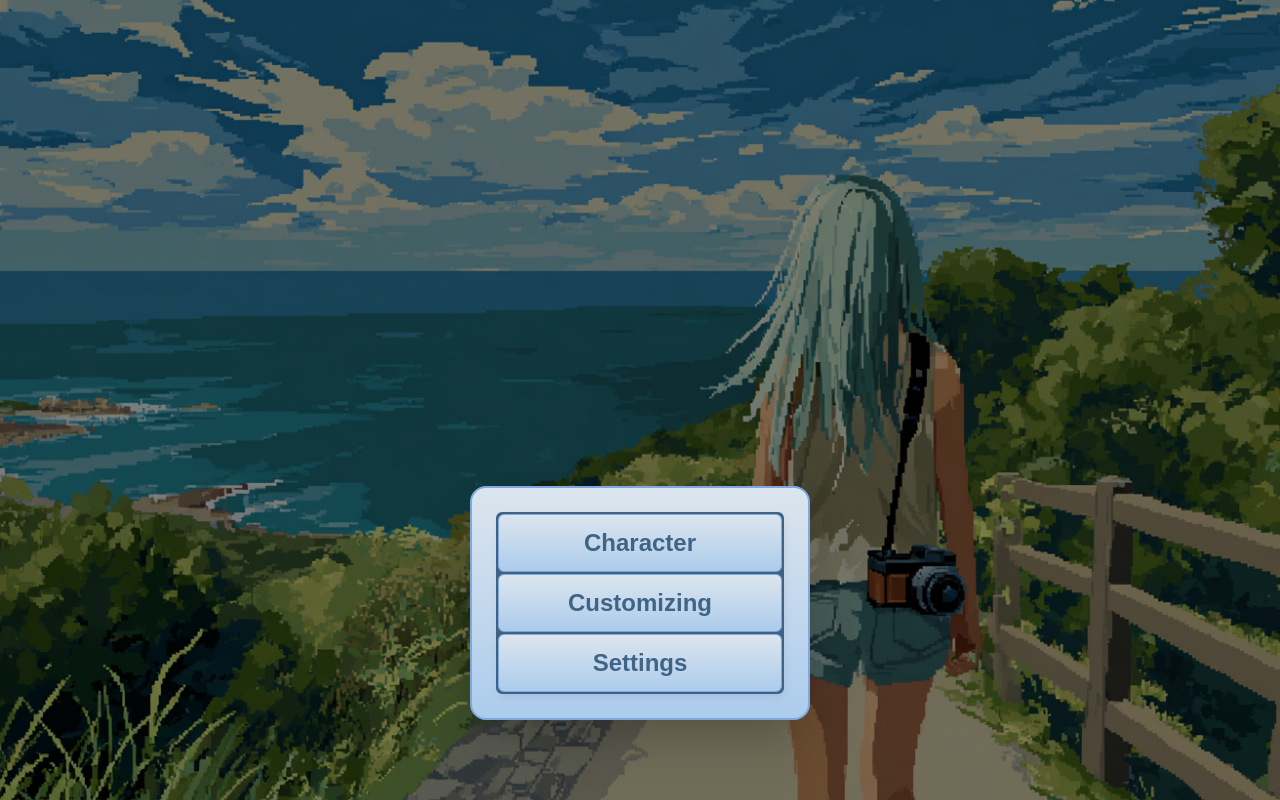
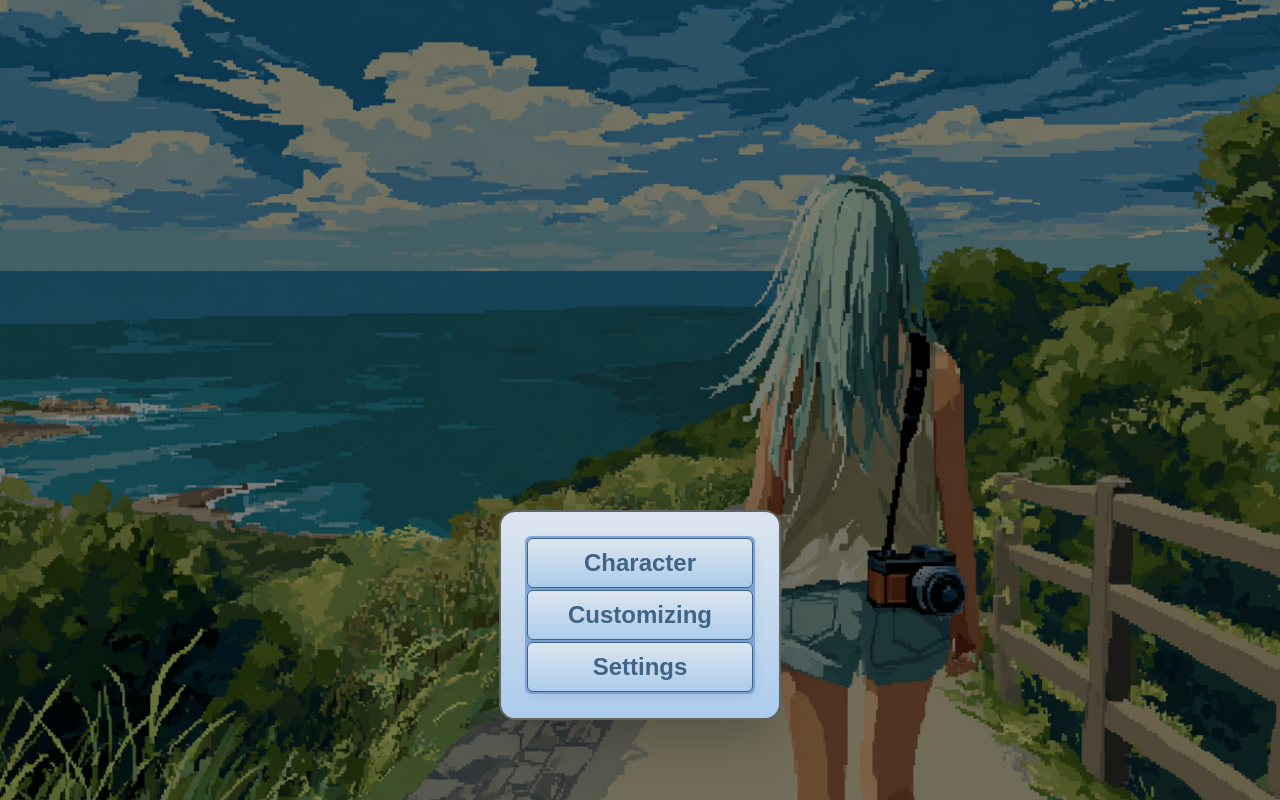
Before and after one commit to yuwonkyu/makeCharacter, a Next.js app: page /main in a window 1280 px wide. Built offline with nearby package versions, Linux system fonts and the light colour scheme; a web font is replaced by a local one.

Commit message:
💄 feat: update button styles and improve layout for MainPage and Landing components

```diff
--- a/src/app/globals.css
+++ b/src/app/globals.css
@@ -93,8 +93,7 @@ button {
   font-family: var(--font-main);
   background: var(--primary);
   color: var(--gray-1);
-  padding: 0.5em 1.2em;
-  border: 1px solid var(--blue-1);
+  border: 1.5px solid var(--gray-1);
   cursor: pointer;
   transition: background 0.2s;
 }
--- a/src/app/main/page.tsx
+++ b/src/app/main/page.tsx
@@ -24,20 +24,19 @@ export default function MainPage() {
       <div className="relative z-20 flex flex-1 items-center justify-center w-full">
         <div
           className="
-            bg-gradient-to-b
-            from-[var(--blue-2)]
-            to-[var(--blue-5)]
-            rounded-2xl shadow-2xl border-2 border-[var(--blue-1)]
-            p-6 min-w-[340px] max-w-[400px] mt-auto mb-[10vh]
+            rounded-2xl shadow-2xl border-2 border-[var(--accent-1)]
+            p-6 mt-auto mb-[10vh]
             flex flex-col items-center
           "
+          style={{ background: "var(--gradient-blue)" }}
         >
-          <div className="w-full flex flex-col gap-0.5 items-center border-2 border-[var(--gray-1)] rounded-[6px] bg-[var(--gray-1)]">
+          <div className="p-0.1 flex flex-col gap-0.5 items-center border-2 border-[var(--blue-1)] rounded-[6px] bg-[var(--blue-1)] ">
             <button
               className="
                 w-full
+                px-9 py-1 md:px-10 md:py-2
                 shadow-[2px_4px_8px_0_rgba(64,100,133,0.15)]
-                text-2xl font-bold
+                text-xl font-bold md:text-2xl
                 rounded-[6px] transition-all
                 hover:scale-[1.03] hover:shadow-lg focus:outline-none
               "
@@ -49,8 +48,9 @@ export default function MainPage() {
             <button
               className="
                 w-full
+                px-9 py-1 md:px-10 md:py-2
                 shadow-[2px_4px_8px_0_rgba(64,100,133,0.15)]
-                text-2xl font-bold
+                text-xl font-bold md:text-2xl
                 rounded-[6px] transition-all
                 hover:scale-[1.03] hover:shadow-lg focus:outline-none
               "
@@ -62,8 +62,9 @@ export default function MainPage() {
             <button
               className="
                 w-full
+                px-9 py-1 md:px-10 md:py-2
                 shadow-[2px_4px_8px_0_rgba(64,100,133,0.15)]
-                text-2xl font-bold
+                text-xl font-bold md:text-2xl
                 rounded-[6px] transition-all
                 hover:scale-[1.03] hover:shadow-lg focus:outline-none
               "
--- a/src/app/page.tsx
+++ b/src/app/page.tsx
@@ -23,8 +23,8 @@ export default function Landing() {
 
       {/* 반응형 Home 버튼 */}
       <button
-        className="z-10 absolute left-1/2 bottom-8 -translate-x-1/2 px-8 py-4 rounded-[16px] text-2xl font-bold shadow-lg border-none
-          md:top-10 md:right-10 md:left-auto md:bottom-auto md:-translate-x-0 md:text-3xl md:px-6 md:py-2 text-[var(--gray-1)]
+        className="z-10 absolute left-1/2 bottom-10 -translate-x-1/2 px-8 py-4 rounded-[16px] text-2xl font-bold shadow-lg border-none
+          md:top-10 md:right-10 md:left-auto md:bottom-auto md:-translate-x-0 text-[var(--gray-1)]
           hover:opacity-90 transition-opacity duration-300 ease-in-out"
         style={{ background: "var(--gradient-blue)" }}
         onClick={() => router.push("/main")}
```
